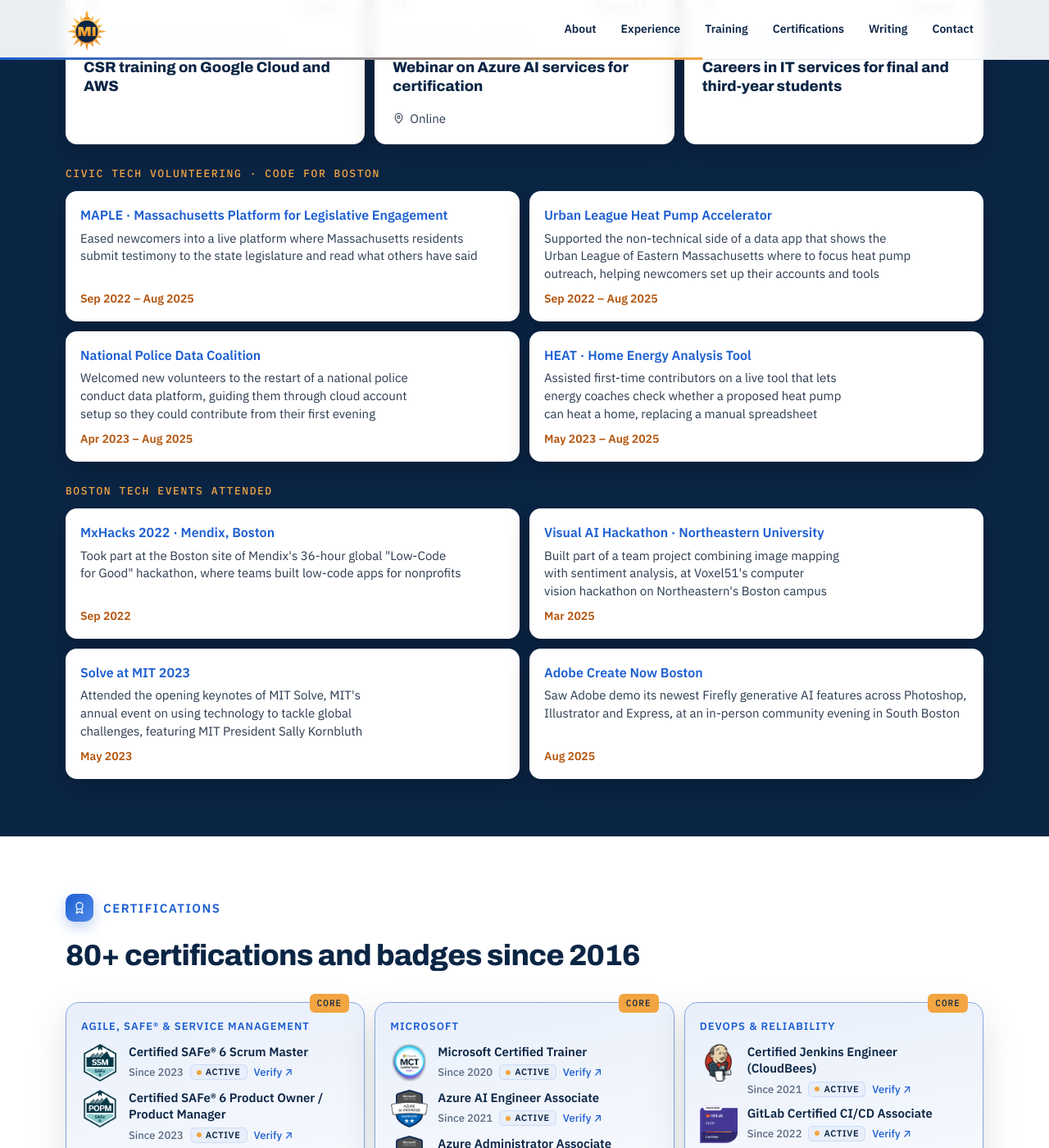
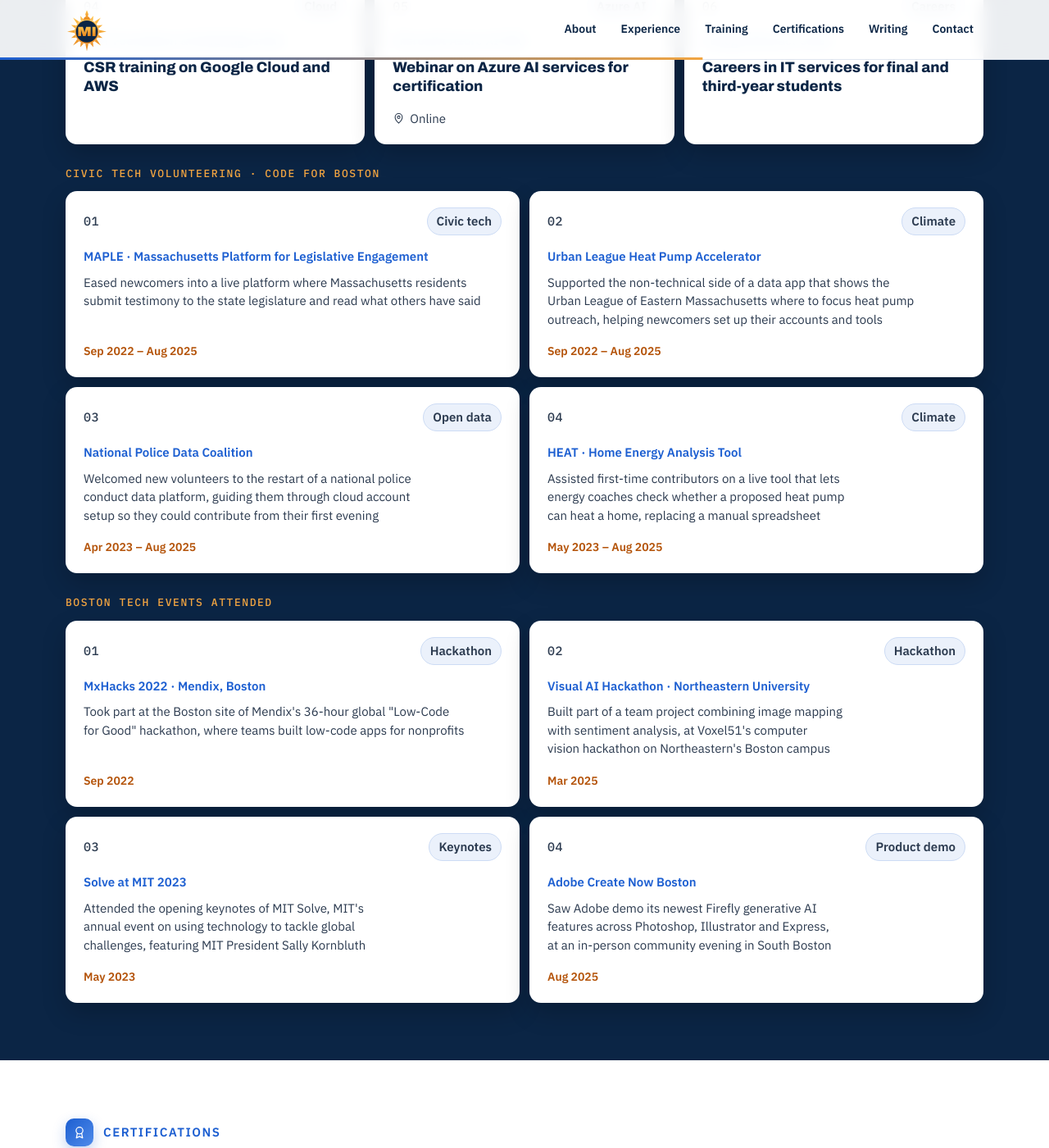
Before and after one commit to Madhan-I/Madhan-I.github.io, a Jekyll site: the page built from index.html, in a window 1280 px wide and 1400 px high, scrolled down 7904 px. Shown: the whole window at 82% size. Built offline with Jekyll 4.4.1, drawn with Linux system fonts in a browser that asks for light colours.

Commit message:
Numbered cards with topic tags for volunteering and events too
Co-Authored-By: Claude Opus 5.5 <noreply@anthropic.com>
Claude-Session: https://claude.ai/code/session_01MFRrTt7LBDdX57m85KHNGp

```diff
--- a/_data/profile.yml
+++ b/_data/profile.yml
@@ -286,30 +286,38 @@ speaking:
 community_title: Civic tech volunteering · Code for Boston
 community:
   - who: MAPLE · Massachusetts Platform for Legislative Engagement
+    topic: Civic tech
     what: Eased newcomers into a live platform where Massachusetts residents submit testimony to the state legislature and read what others have said
     when: Sep 2022 – Aug 2025
   - who: Urban League Heat Pump Accelerator
+    topic: Climate
     what: Supported the non-technical side of a data app that shows the Urban League of Eastern Massachusetts where to focus heat pump outreach, helping newcomers set up their accounts and tools
     when: Sep 2022 – Aug 2025
   - who: National Police Data Coalition
+    topic: Open data
     what: Welcomed new volunteers to the restart of a national police conduct data platform, guiding them through cloud account setup so they could contribute from their first evening
     when: Apr 2023 – Aug 2025
   - who: HEAT · Home Energy Analysis Tool
+    topic: Climate
     what: Assisted first-time contributors on a live tool that lets energy coaches check whether a proposed heat pump can heat a home, replacing a manual spreadsheet
     when: May 2023 – Aug 2025
 
 events_title: Boston tech events attended
 events:
   - who: MxHacks 2022 · Mendix, Boston
+    topic: Hackathon
     what: Took part at the Boston site of Mendix's 36-hour global "Low-Code for Good" hackathon, where teams built low-code apps for nonprofits
     when: Sep 2022
   - who: Visual AI Hackathon · Northeastern University
+    topic: Hackathon
     what: Built part of a team project combining image mapping with sentiment analysis, at Voxel51's computer vision hackathon on Northeastern's Boston campus
     when: Mar 2025
   - who: Solve at MIT 2023
+    topic: Keynotes
     what: Attended the opening keynotes of MIT Solve, MIT's annual event on using technology to tackle global challenges, featuring MIT President Sally Kornbluth
     when: May 2023
   - who: Adobe Create Now Boston
+    topic: Product demo
     what: Saw Adobe demo its newest Firefly generative AI features across Photoshop, Illustrator and Express, at an in-person community evening in South Boston
     when: Aug 2025
 
--- a/assets/css/style.css
+++ b/assets/css/style.css
@@ -609,3 +609,5 @@ footer .wrap.f-grid { display: grid; grid-template-columns: 1.4fr 1fr 1fr 1.2fr;
 .tk-title { font: 800 18px/1.3 var(--display); color: var(--ink); }
 .tk-meta { display: inline-flex; align-items: center; gap: 6px; margin-top: auto; padding-top: 8px; font-size: 14px; color: var(--muted); }
 .tk-meta .ic { width: 15px; height: 15px; }
+.speak.talks .tk-desc { color: var(--text); font-size: 15px; line-height: 1.5; }
+.speak.talks i { margin-top: auto; padding-top: 8px; }
--- a/index.html
+++ b/index.html
@@ -116,11 +116,11 @@ layout: default
     {% if p.speaking %}<div class="speak talks reveal"><h3>{{ p.speaking_title }}</h3><ul>
       {% for s in p.speaking %}<li><div class="tk-top"><span class="tk-n">{% if forloop.index < 10 %}0{% endif %}{{ forloop.index }}</span>{% if s.topic %}<span class="tk-chip">{{ s.topic }}</span>{% endif %}</div><b>{{ s.who }}</b><strong class="tk-title">{{ s.what }}</strong>{% if s.where or s.when %}<span class="tk-meta">{% if s.where %}<svg class="ic" aria-hidden="true"><use href="#i-pin"/></svg>{{ s.where }}{% endif %}{% if s.when %} · {{ s.when }}{% endif %}</span>{% endif %}</li>{% endfor %}
     </ul></div>{% endif %}
-    {% if p.community %}<div class="speak duo reveal"><h3>{{ p.community_title }}</h3><ul>
-      {% for s in p.community %}<li><b>{{ s.who }}</b><span>{{ s.what }}</span>{% if s.when %}<i>{{ s.when }}</i>{% endif %}</li>{% endfor %}
+    {% if p.community %}<div class="speak duo talks reveal"><h3>{{ p.community_title }}</h3><ul>
+      {% for s in p.community %}<li><div class="tk-top"><span class="tk-n">{% if forloop.index < 10 %}0{% endif %}{{ forloop.index }}</span>{% if s.topic %}<span class="tk-chip">{{ s.topic }}</span>{% endif %}</div><b>{{ s.who }}</b><span class="tk-desc">{{ s.what }}</span>{% if s.when %}<i>{{ s.when }}</i>{% endif %}</li>{% endfor %}
     </ul></div>{% endif %}
-    {% if p.events %}<div class="speak duo reveal"><h3>{{ p.events_title }}</h3><ul>
-      {% for s in p.events %}<li><b>{{ s.who }}</b><span>{{ s.what }}</span>{% if s.when %}<i>{{ s.when }}</i>{% endif %}</li>{% endfor %}
+    {% if p.events %}<div class="speak duo talks reveal"><h3>{{ p.events_title }}</h3><ul>
+      {% for s in p.events %}<li><div class="tk-top"><span class="tk-n">{% if forloop.index < 10 %}0{% endif %}{{ forloop.index }}</span>{% if s.topic %}<span class="tk-chip">{{ s.topic }}</span>{% endif %}</div><b>{{ s.who }}</b><span class="tk-desc">{{ s.what }}</span>{% if s.when %}<i>{{ s.when }}</i>{% endif %}</li>{% endfor %}
     </ul></div>{% endif %}
   </div>
 </section>
```
